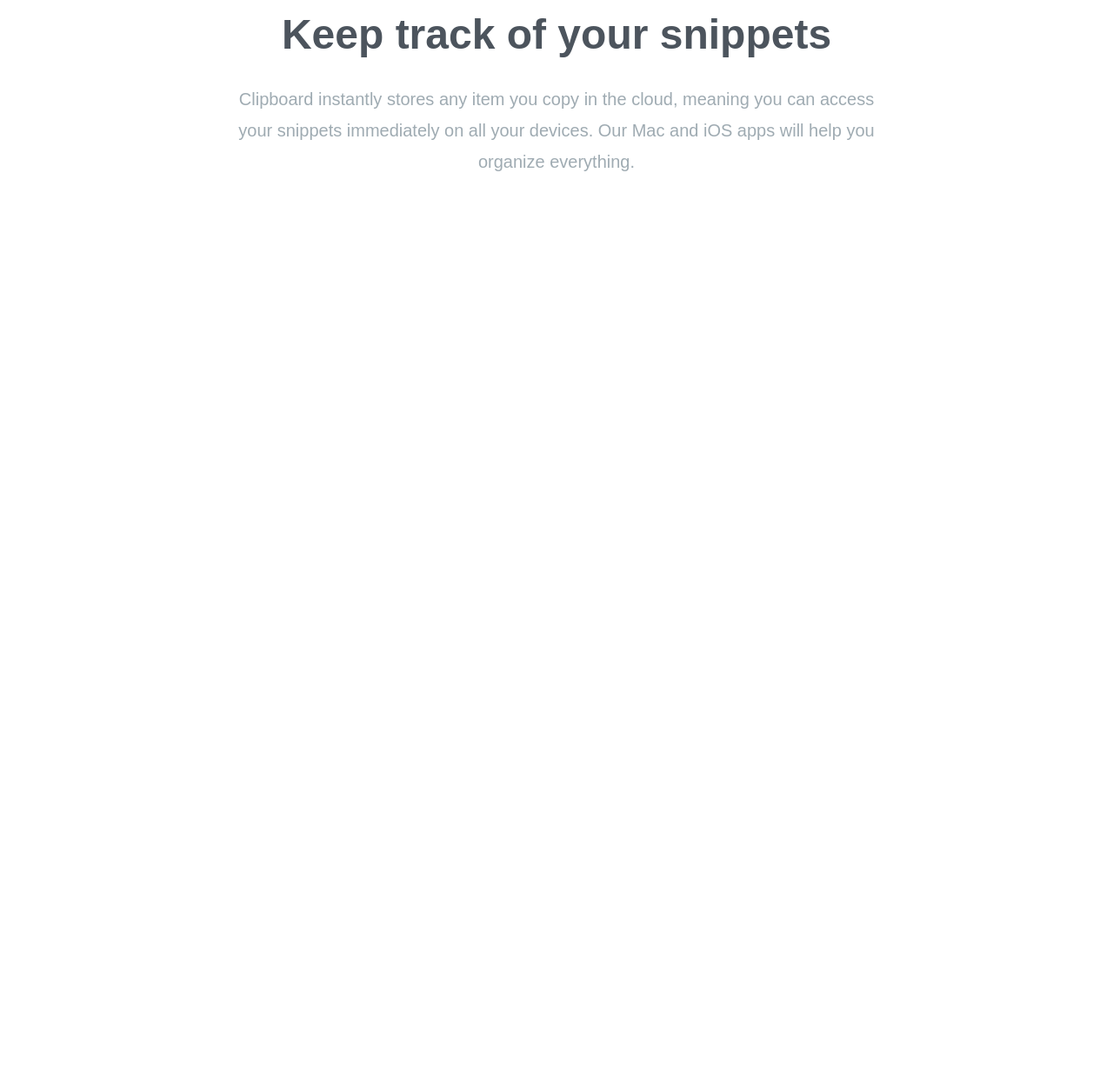
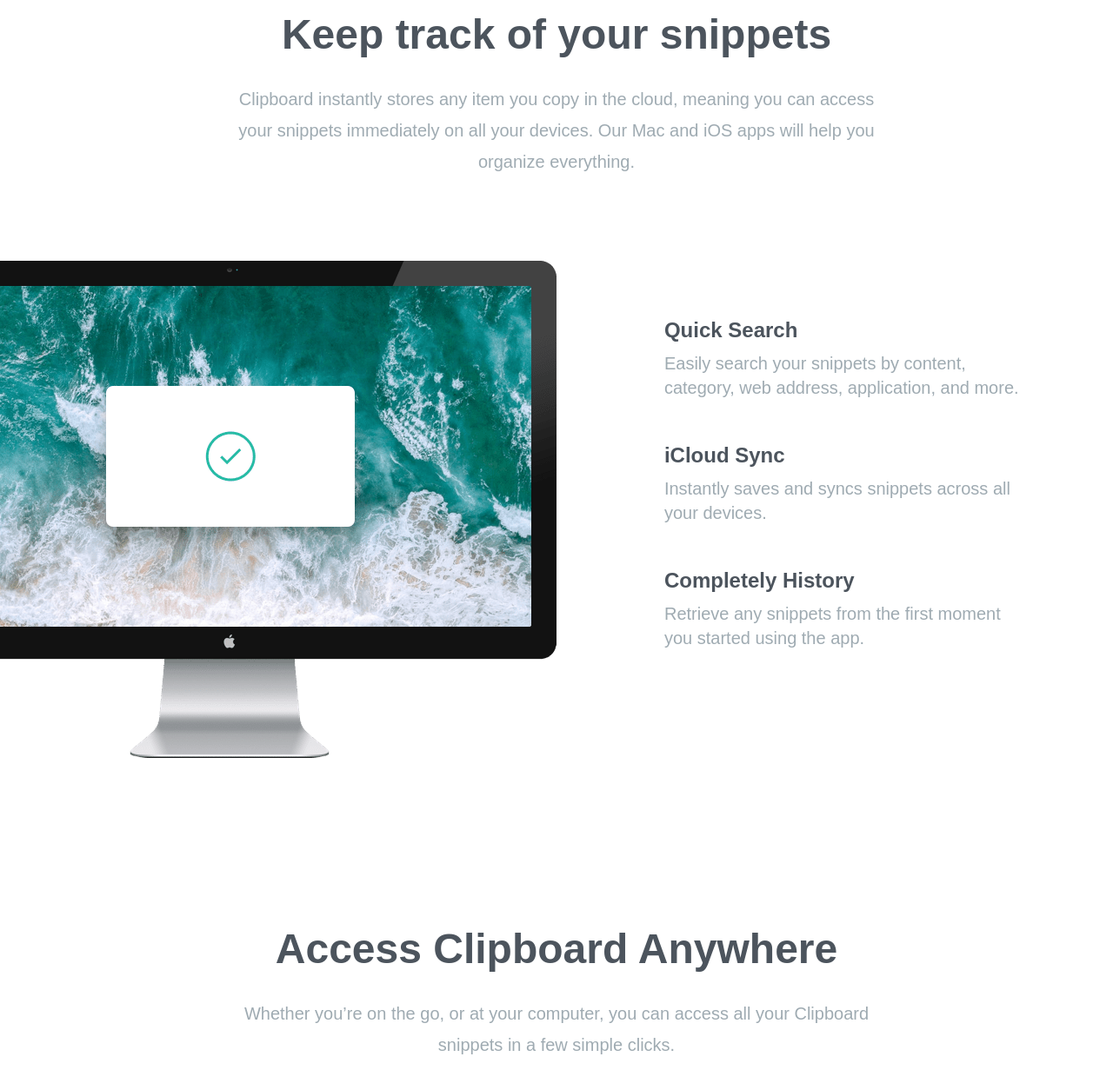
Before and after one commit to MarcinOzyra/clipboard-website, a website: page index.html in a window 1280 px wide. Shown: the part 641-1872 px from the top of the page at 87% size. Before the commit the page ends 941 px from the top, so only its background shows below. Drawn offline with Linux system fonts and the light colour scheme; a web font is replaced by a local one.

Commit message:
add features and access section

```diff
--- a/index.html
+++ b/index.html
@@ -8,12 +8,12 @@
     <link rel="preconnect" href="https://fonts.gstatic.com" crossorigin />
     <link href="https://fonts.googleapis.com/css2?family=Bai+Jamjuree:wght@400;600&display=swap" rel="stylesheet" />
     <link rel="stylesheet" href="css/style.css" />
-    <title>Simple Tailwind Starter</title>
+    <title>Clipboard Website</title>
   </head>
   <body>
     <!-- hero section -->
     <section>
-      <div class="section-container mb-40 px-10">
+      <div class="section-container mb-40">
         <svg class="mx-auto my-16" width="125" height="125" xmlns="http://www.w3.org/2000/svg">
           <g stroke="#26BBA4" stroke-width="10" fill="none" fill-rule="evenodd">
             <circle cx="62.5" cy="62.5" r="57.5" />
@@ -36,7 +36,7 @@
     </section>
     <!-- snippets section -->
     <section>
-      <div class="section-container my-20 px-10">
+      <div class="section-container my-20">
         <h3>Keep track of your snippets</h3>
         <p class="max-w-3xl mx-auto mb-24 text-xl leading-9 text-center text-grayishBlue">
           Clipboard instantly stores any item you copy in the cloud, meaning you can access your snippets immediately on all your devices.
@@ -44,5 +44,39 @@
         </p>
       </div>
     </section>
+    <!-- features section -->
+    <section>
+      <div class="section-container my-20">
+        <div class="relative flex flex-col md:flex-row md:space-x-32">
+          <div class="md:w-1/2">
+            <img src="images/image-computer.png" alt="computer" class="md:absolute top-0 right-[50%]" />
+          </div>
+          <div class="flex flex-col items-center mt-16 mb-24 space-y-12 text-xl md:w-1/2 md:mb-60 md:text-left md:pl-16">
+            <div>
+              <h5 class="mb-2 text-2xl font-bold text-darkGrayishBlue">Quick Search</h5>
+              <p class="max-w-md text-grayishBlue">Easily search your snippets by content, category, web address, application, and more.</p>
+            </div>
+            <div>
+              <h5 class="mb-2 text-2xl font-bold text-darkGrayishBlue">iCloud Sync</h5>
+              <p class="max-w-md text-grayishBlue">Instantly saves and syncs snippets across all your devices.</p>
+            </div>
+            <div>
+              <h5 class="mb-2 text-2xl font-bold text-darkGrayishBlue">Completely History</h5>
+              <p class="max-w-md text-grayishBlue">Retrieve any snippets from the first moment you started using the app.</p>
+            </div>
+          </div>
+        </div>
+      </div>
+    </section>
+    <!-- access anywhere -->
+    <section>
+      <div class="section-container my-20">
+        <h3>Access Clipboard Anywhere</h3>
+        <p class="max-w-3xl mx-auto mb-24 text-xl leading-9 text-center text-grayishBlue">
+          Whether you’re on the go, or at your computer, you can access all your Clipboard snippets in a few simple clicks.
+        </p>
+        <img src="images/image-devices.png" alt="" class="mx-auto" />
+      </div>
+    </section>
   </body>
 </html>
--- a/input.css
+++ b/input.css
@@ -9,7 +9,7 @@
 }
 
 .section-container {
-  @apply max-w-6xl mx-auto text-center;
+  @apply max-w-6xl mx-auto text-center px-10;
 }
 
 .button-container {
```
Also changed, not shown: css/style.css.
